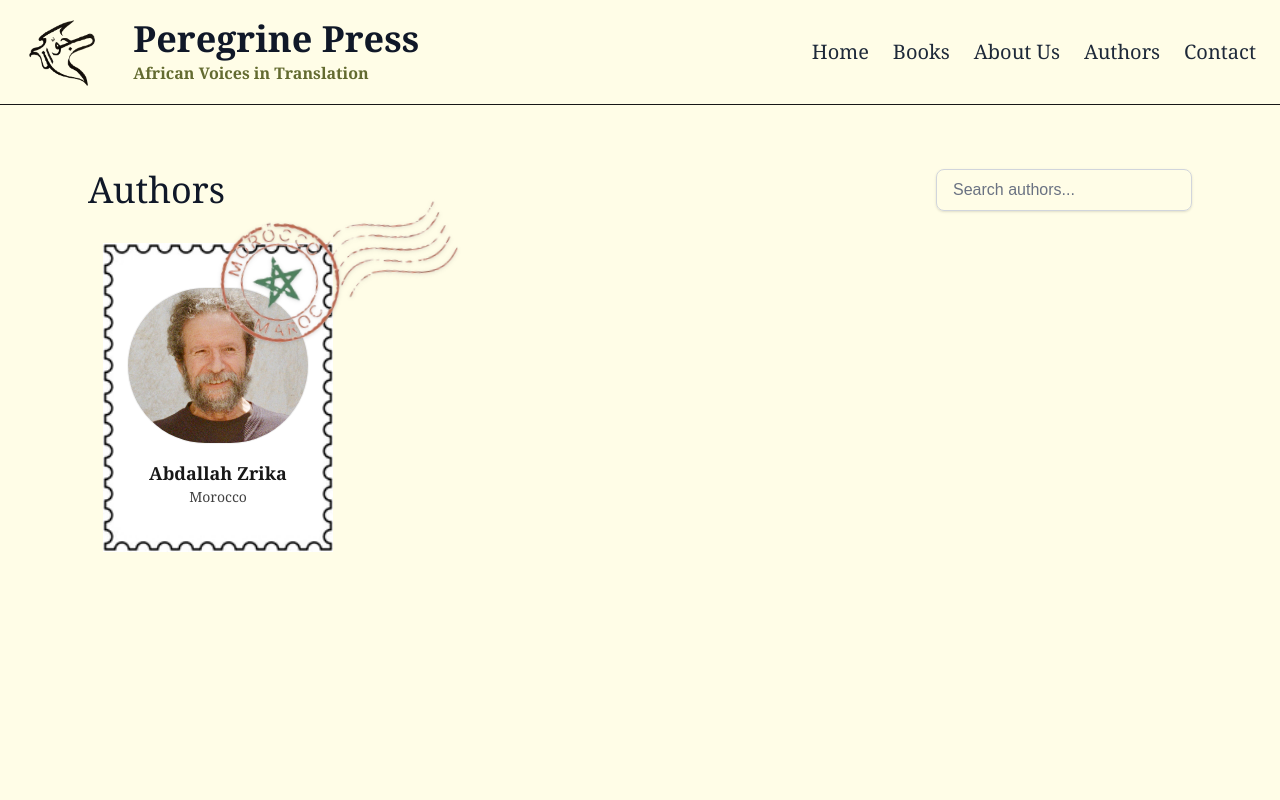
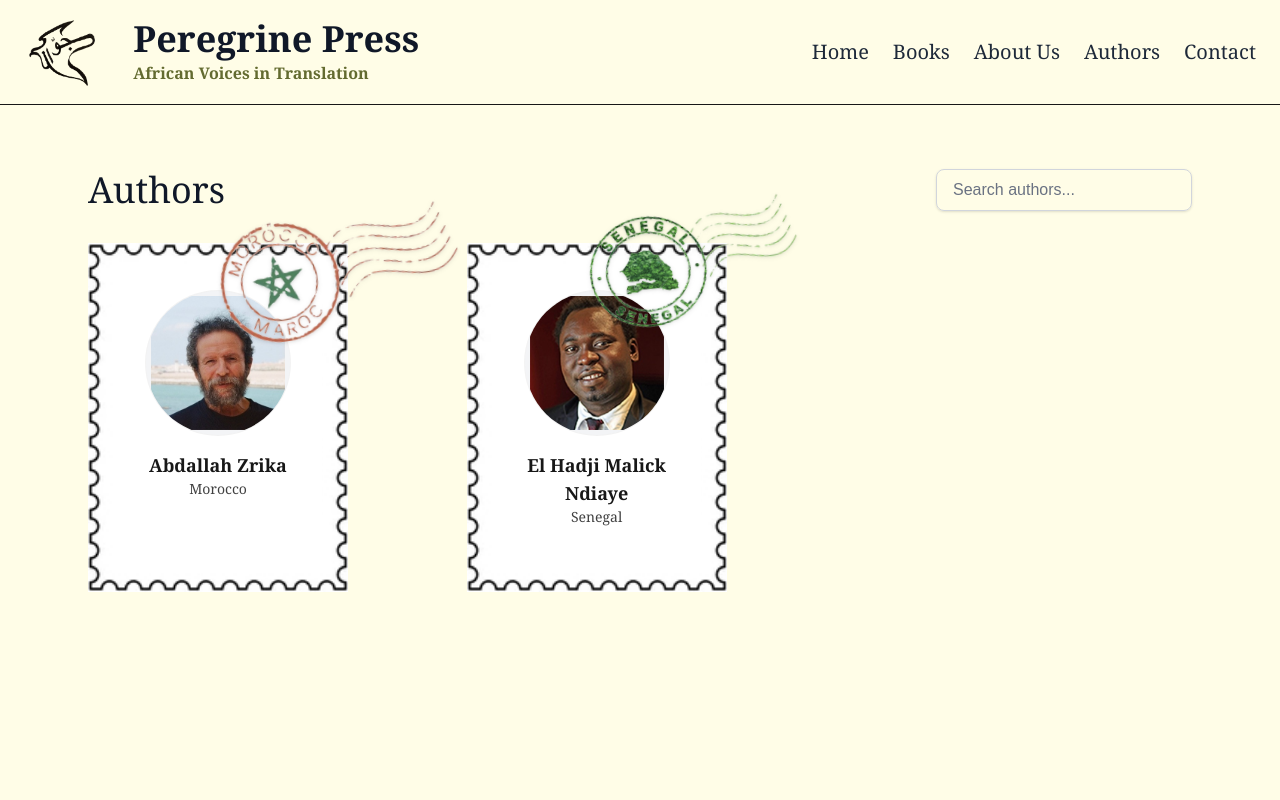
Before and after one commit to aryehkd/peregrinepress, a Next.js app: page /authors in a window 1280 px wide. Shown: the top 800 px of the page. Built offline with nearby package versions, Linux system fonts and the light colour scheme.

Commit message:
stamp for senegal

```diff
--- a/src/app/authors/page.jsx
+++ b/src/app/authors/page.jsx
@@ -9,7 +9,19 @@ export default function AuthorsPage() {
         name: "Abdallah Zrika",
         role: "Morocco",
         bio: "",
-        imageUrl: "/people/09a.jpeg",
+        imageUrl: "/people/abdallah_zrika.jpeg",
+        cornerStampPosition: "topRight",
+        stampSrc: "/maroc_stamp.png",
+        stampTiltDeg: -8,
+      },
+      {
+        name: "El Hadji Malick Ndiaye",
+        role: "Senegal",
+        bio: "",
+        imageUrl: "/people/El-Hadji-Malick-Ndiaye.jpg",
+        cornerStampPosition: "topRight",
+        stampSrc: "/senegal_stamp.png",
+        stampTiltDeg: -8,
       },
       // {
       //   name: "Author Name",
@@ -101,7 +113,9 @@ export default function AuthorsPage() {
                 imageUrl={person.imageUrl}
                 bgImageUrl={person?.bgImageUrl??undefined}
                 showStampBorder={true}
-
+                cornerStampPosition={person?.cornerStampPosition}
+                stampSrc={person?.stampSrc}
+                stampTiltDeg={person?.stampTiltDeg}
               />
             ))}
             {filteredTeam.length === 0 && (
--- a/src/app/books/[book_name]/page.jsx
+++ b/src/app/books/[book_name]/page.jsx
@@ -20,7 +20,9 @@ const BOOKS = {
     author: "El Hadji Malick Ndiaye",
     image: "/letters-ps2.png",
     description:
-      "Short hardcoded description goes here. Replace with real copy when ready.",
+      `In this epistolary collection, El Hadji Malick Ndiaye launches an exacting correspondence with a fictional African leader while drawing upon pre-colonial, colonial, and post-colonial histories.\n
+      These five demanding letters address an unstable continental environment dominated by violence rather than deliberation. Elhadji Malick Ndiaye not only paints a precise and unbiased portrait of the African leader, but he also exposes the constantly changing landscape of conflicting institutions and opportunistic policies that blatantly entangle the public and private spheres.\n
+      El Hadji Malick Ndiaye finds hope in the resurgence of African youth that are radically challenging the powers wielded by over four generations of African leaders. Through this impressive collection, he reframes Africa’s political scars as optimistic receptacles for the seeds of a brighter future.`,
     reviews: [
       { quote: "Review goes here.", source: "Reviewer" },
       { quote: "Review goes here.", source: "Reviewer" },
@@ -67,7 +69,7 @@ export default function BookPage({ params }) {
               <h2 className="font-serif text-xl text-black">
                 Description
               </h2>
-              <p className="mt-3 font-serif text-base leading-relaxed text-black/80">
+              <p className="mt-3 font-serif text-base leading-relaxed text-black/80 whitespace-pre-line">
                 {book.description}
               </p>
             </section>
--- a/src/app/components/PersonCard.jsx
+++ b/src/app/components/PersonCard.jsx
@@ -12,13 +12,19 @@ export default function PersonCard({
   borderSrc = '/blank-postage-stamp-clean-template.jpg',
   aspect = '836 / 994',
 
-  // overlay stamp (top-right)
+  // overlay stamp
   showCornerStamp = true,
-  stampSrc = '/maroc_stamp.png', // consider renaming to `/maroc-stamp.png` or URL-encode the space
-  stampTiltDeg = -8,            // subtle tilt
+  cornerStampPosition = 'topRight', // 'topRight' | 'bottomLeft'
+  stampSrc = '/maroc_stamp.png',
+  stampTiltDeg = -8,
+
   // make the inner white panel narrower/taller
-  insetSide = '10%',  // left & right
-  insetTB = '8%',     // top & bottom
+  insetSide = '10%',
+  insetTB = '8%',
+
+  // avatar crop tuning (optional but helpful)
+  avatarScale = 0.93, // makes tightly-cropped portraits feel consistent
+  avatarObjectPosition = '50% 35%', // slightly higher crop for faces; change per person if needed
 
   // layout + sizing
   size = 'xs', // 'xs' | 'sm' | 'md'
@@ -26,42 +32,109 @@ export default function PersonCard({
   sizes = '(max-width: 640px) 80vw, 260px',
 }) {
   const SIZES = {
-    xs: { pad: 'p-3', avatar: 'h-45 w-45', name: 'text-lg', role: 'text-sm', bio: 'text-sm', stamp: {w: 250, h: 250, offset: '-top-10 -right-28'} },
-    sm: { pad: 'p-4', avatar: 'h-64 w-64', name: 'text-xl', role: 'text-sm', bio: 'text-sm', stamp: {w: 72, h: 72, offset: '-top-3 -right-3'} },
-    md: { pad: 'p-6', avatar: 'h-64 w-64', name: 'text-2xl', role: 'text-base', bio: 'text-sm', stamp: {w: 88, h: 88, offset: '-top-4 -right-4'} },
+    xs: {
+      pad: 'p-3',
+      // IMPORTANT: use real Tailwind sizes + keep square
+      avatar: 'h-36 w-36',
+      name: 'text-lg',
+      role: 'text-sm',
+      bio: 'text-sm',
+      stamp: {
+        w: 250,
+        h: 250,
+        offsetTopRight: '-top-10 -right-28',
+        offsetBottomLeft: '-bottom-10 -left-32',
+      },
+    },
+    sm: {
+      pad: 'p-4',
+      avatar: 'h-40 w-40',
+      name: 'text-xl',
+      role: 'text-sm',
+      bio: 'text-sm',
+      stamp: {
+        w: 72,
+        h: 72,
+        offsetTopRight: '-top-3 -right-3',
+        offsetBottomLeft: '-bottom-3 -left-3',
+      },
+    },
+    md: {
+      pad: 'p-6',
+      avatar: 'h-48 w-48',
+      name: 'text-2xl',
+      role: 'text-base',
+      bio: 'text-sm',
+      stamp: {
+        w: 88,
+        h: 88,
+        offsetTopRight: '-top-4 -right-4',
+        offsetBottomLeft: '-bottom-4 -left-4',
+      },
+    },
   }
+
   const sz = SIZES[size] ?? SIZES.xs
+
+  const stampOffset =
+    cornerStampPosition === 'bottomLeft'
+      ? sz.stamp.offsetBottomLeft
+      : sz.stamp.offsetTopRight
+
+  const avatarTransform = avatarScale ? `scale(${avatarScale})` : undefined
+
+  // Reusable avatar (same behavior in both branches)
+  const Avatar = (
+    <div
+      className={`mb-4 relative overflow-hidden rounded-full ring-1 ring-black/5 bg-gray-100 ${sz.avatar}`}
+    >
+      <Image
+        src={imageUrl}
+        alt={name || 'Portrait'}
+        fill
+        sizes="(max-width: 640px) 160px, 220px"
+        className="object-cover"
+        style={{
+          objectPosition: avatarObjectPosition,
+          transform: avatarTransform,
+        }}
+      />
+    </div>
+  )
 
   if (showStampBorder === false)
     return (
       <div className="flex flex-col items-center text-center border rounded-lg p-6 shadow-sm hover:shadow-lg transition relative overflow-visible">
-        {/* Corner stamp (also shown for the simple card if desired) */}
         {showCornerStamp && (
-          <div className={`absolute ${sz.stamp.offset} z-30 pointer-events-none select-none`} style={{ transform: `rotate(${stampTiltDeg}deg)` }}>
+          <div
+            className={`absolute ${stampOffset} z-30 pointer-events-none select-none`}
+            style={{ transform: `rotate(${stampTiltDeg}deg)` }}
+          >
             <Image src={stampSrc} alt="" width={sz.stamp.w} height={sz.stamp.h} draggable={false} />
           </div>
         )}
-        <div className="w-40 h-40 rounded-full overflow-hidden mb-4">
-          <Image src={imageUrl} alt={name} width={160} height={160} className="object-cover w-full h-full" />
-        </div>
+
+        {Avatar}
+
         <h3 className="text-lg font-serif font-semibold text-gray-900">{name}</h3>
         <p className="text-sm font-serif text-gray-700 mb-3">{role}</p>
       </div>
     )
 
     return (
-    <div className={`relative overflow-visible ${containerClass}`} style={{ aspectRatio: aspect }}>
-      {/* Stamp border (perforations) */}
+      <div className={`relative overflow-visible ${containerClass}`}>
+        {/* Stamp border (keeps its true aspect ratio) */}
         <Image
           src={borderSrc}
           alt=""
-        fill
-        className="object-contain pointer-events-none select-none"
+          width={836}
+          height={994}
+          className="w-full h-auto pointer-events-none select-none"
           sizes={sizes}
           priority={false}
         />
 
-      {/* Inner white panel – exactly inside the perforations */}
+        {/* Inner white panel */}
         <div
           className="absolute overflow-hidden bg-white pt-2"
           style={{
@@ -71,17 +144,8 @@ export default function PersonCard({
             left: insetSide,
           }}
         >
-        {/* Content */}
           <div className={`flex h-full flex-col items-center text-center ${sz.pad}`}>
-          <div className={`mb-4 overflow-hidden rounded-full ring-1 ring-black/5 bg-gray-100 ${sz.avatar}`}>
-            <Image
-              src={imageUrl}
-              alt={name || 'Portrait'}
-              width={300}
-              height={300}
-              className="h-full w-full object-cover"
-            />
-          </div>
+            {Avatar}
 
             {name && (
               <h3 className={`font-serif font-semibold text-neutral-900 ${sz.name}`}>
@@ -95,9 +159,12 @@ export default function PersonCard({
           </div>
         </div>
 
-      {/* Corner stamp overlay (above border & panel) */}
+        {/* Corner stamp overlay */}
         {showCornerStamp && (
-        <div className={`absolute ${sz.stamp.offset} z-30 pointer-events-none select-none drop-shadow`} style={{ transform: `rotate(${stampTiltDeg}deg)` }}>
+          <div
+            className={`absolute ${stampOffset} z-30 pointer-events-none select-none drop-shadow`}
+            style={{ transform: `rotate(${stampTiltDeg}deg)` }}
+          >
             <Image src={stampSrc} alt="" width={sz.stamp.w} height={sz.stamp.h} draggable={false} />
           </div>
         )}
```
Also changed, not shown: public/people/abdallah_zrika.jpeg, public/senegal_stamp.png (added). Lines whose indentation alone changed are shown as unchanged.
